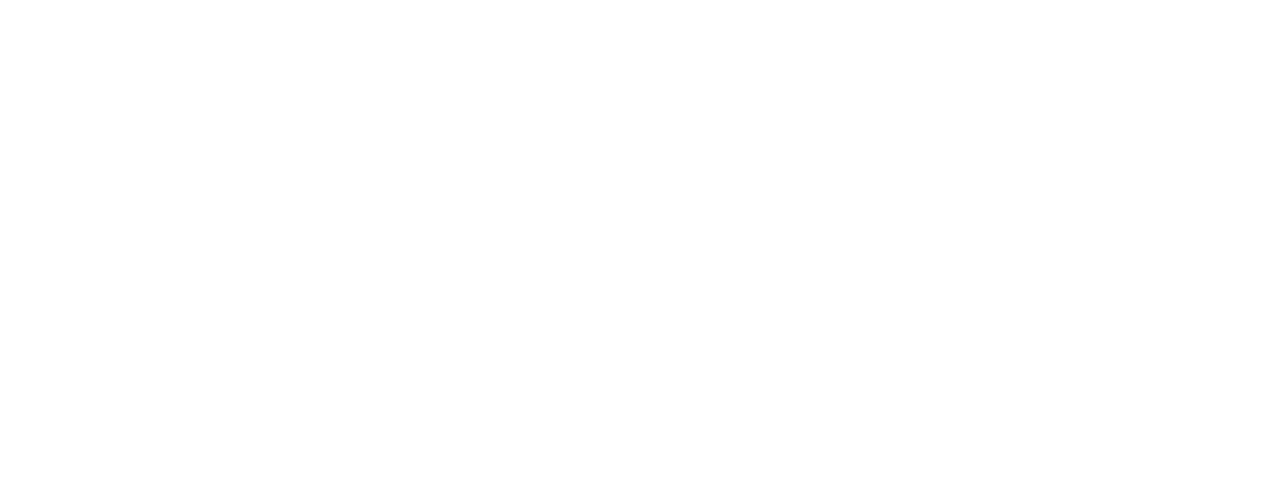
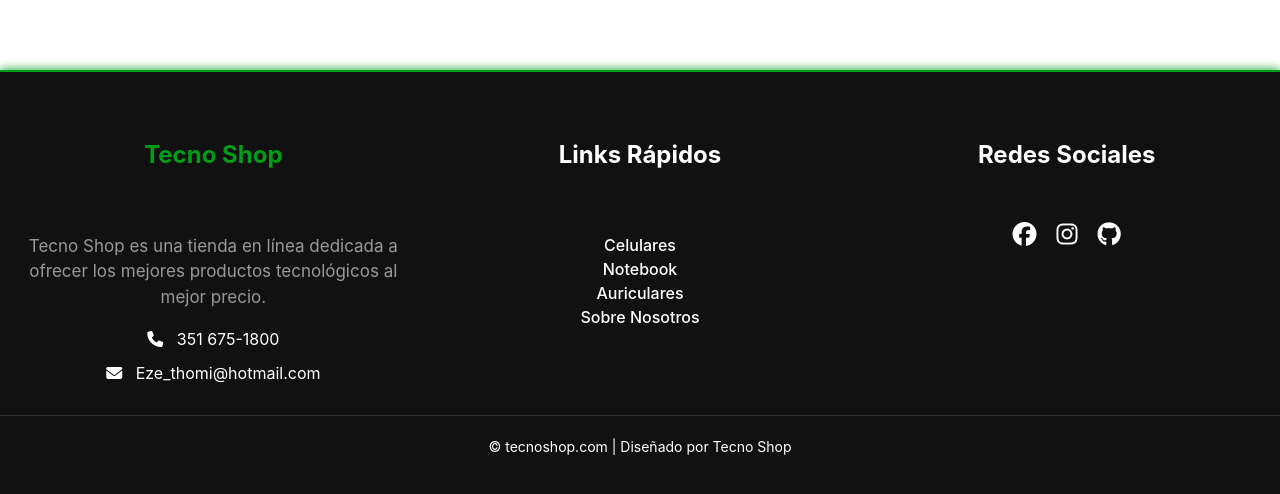
Before and after one commit to EZE1905/entrega_react, a React (Vite) app: page / in a window 1280 px wide. Shown: the part 1262-1756 px from the top of the page. Before the commit the page ends 1256 px from the top, so only its background shows below. Built offline with nearby package versions, Linux system fonts and the light colour scheme.

Commit message:
footer agregado

```diff
--- a/package.json
+++ b/package.json
@@ -10,6 +10,7 @@
     "preview": "vite preview"
   },
   "dependencies": {
+    "@fortawesome/fontawesome-free": "^6.6.0",
     "react": "^18.3.1",
     "react-dom": "^18.3.1",
     "react-icons": "^5.2.1"
--- a/src/App.jsx
+++ b/src/App.jsx
@@ -2,6 +2,7 @@
 import { useState } from "react";
 import Navbar from "./componentes/navbar.jsx";
 import Main from "./componentes/main.jsx";
+import Footer from "./componentes/Footer.jsx";
 import "./App.css";
 
 function App() {
@@ -14,6 +15,7 @@
                 <main>
                     <Main contenido={contenido} />
                 </main>
+                <Footer />
             </div>
         </>
     );
--- /dev/null
+++ b/src/componentes/Footer.css
@@ -0,0 +1,68 @@
+.footer {
+    background: #111;
+    color: #fff;
+    border-top: #009e18 2px solid;
+    box-shadow: #009e18 0px 0px 10px;
+    padding: 25px 0;
+    margin-top: 50px;
+    text-align: center;
+}
+
+.footer .footer-content {
+    display: flex;
+    justify-content: space-around;
+    align-items: flex-start;
+    flex-wrap: wrap;
+}
+
+.footer .footer-section {
+    flex: 1;
+    padding: 20px;
+    min-width: 200px;
+}
+
+.footer .logo-text {
+    font-size: 24px;
+    font-weight: bold;
+    color: #009e18;
+}
+
+.footer-section p {
+    font-size: 17px;
+}
+
+.footer .contact span {
+    display: block;
+    margin: 10px 0;
+}
+
+.footer .footer-section ul {
+    list-style: none;
+    padding: 0;
+}
+
+.footer .footer-section ul a {
+    color: #fff;
+    text-decoration: none;
+}
+
+.footer .footer-section ul a:hover {
+    color: #009e18;
+}
+
+.footer .footer-bottom {
+    padding: 20px;
+    font-size: 14px;
+    border-top: 1px solid #333;
+}
+
+.footer .social-links a {
+    font-size: 24px;
+    margin: 0 10px;
+    color: #fff;
+    text-decoration: none;
+}
+
+.footer .social-links a:hover {
+    color: #009e18;
+}
--- /dev/null
+++ b/src/componentes/Footer.jsx
@@ -0,0 +1,68 @@
+import React from "react";
+import "../componentes/Footer.css";
+import "@fortawesome/fontawesome-free/css/all.min.css";
+
+export default function Footer() {
+    return (
+        <footer className="footer">
+            <div className="footer-content">
+                <div className="footer-section about">
+                    <h2 className="logo-text">Tecno Shop</h2>
+                    <br />
+                    <p>
+                        Tecno Shop es una tienda en línea dedicada a ofrecer los
+                        mejores productos tecnológicos al mejor precio.
+                    </p>
+                    <div className="contact">
+                        <span>
+                            <i className="fas fa-phone"></i> &nbsp; 351 675-1800
+                        </span>
+                        <span>
+                            <i className="fas fa-envelope"></i> &nbsp;
+                            Eze_thomi@hotmail.com
+                        </span>
+                    </div>
+                </div>
+
+                <div className="footer-section links">
+                    <h2>Links Rápidos</h2>
+                    <br />
+                    <ul>
+                        <a href="#">
+                            <li>Celulares</li>
+                        </a>
+                        <a href="#">
+                            <li>Notebook</li>
+                        </a>
+                        <a href="#">
+                            <li>Auriculares</li>
+                        </a>
+                        <a href="#">
+                            <li>Sobre Nosotros</li>
+                        </a>
+                    </ul>
+                </div>
+
+                <div className="footer-section social">
+                    <h2>Redes Sociales</h2>
+                    <br />
+                    <div className="social-links">
+                        <a href="https://web.facebook.com/ezequiel.albornoz.330?locale=es_LA">
+                            <i className="fab fa-facebook"></i>
+                        </a>
+                        <a href="https://www.instagram.com/eze.pece/">
+                            <i className="fab fa-instagram"></i>
+                        </a>
+                        <a href="https://github.com/EZE1905">
+                            <i className="fab fa-github"></i>
+                        </a>
+                    </div>
+                </div>
+            </div>
+
+            <div className="footer-bottom">
+                &copy; tecnoshop.com | Diseñado por Tecno Shop
+            </div>
+        </footer>
+    );
+}
--- a/src/componentes/main.css
+++ b/src/componentes/main.css
@@ -12,7 +12,7 @@
     box-shadow: #009e18 0px 0px 10px;
     max-width: 300px;
     max-height: 800px;
-    margin: 1rem;
+    margin: 1.5rem;
     transition: transform 0.2s;
 }
 
@@ -66,7 +66,7 @@
     display: flex;
     justify-content: center;
     align-items: center;
-    filter: drop-shadow(0 0 0.5rem #009e18);
+    filter: drop-shadow(0 0 0.1rem #009e18);
 }
 
 /* Sobre nosotros */
@@ -75,9 +75,10 @@
     padding: 2rem;
 }
 
-.about h2 {
+.about-title {
     font-size: 3rem;
-    margin: 0;
+    margin: 1rem 0 2rem;
+    text-align: center;
     color: #ddd;
     filter: drop-shadow(0 0 0.5rem #009e18);
 }
--- a/src/componentes/main.jsx
+++ b/src/componentes/main.jsx
@@ -12,7 +12,7 @@
             content = (
                 <div className="main">
                     <div className="titulo-contenedor">
-                        <h1>Catálogo de Celulares</h1>
+                        <h2 className="about-title">Catálogo de Celulares</h2>
                     </div>
                     {celularesData.map((celular, index) => (
                         <div className="card" key={index}>
@@ -36,7 +36,7 @@
             content = (
                 <div className="main">
                     <div className="titulo-contenedor">
-                        <h1>Catálogo de Notebooks</h1>
+                        <h2 className="about-title">Catálogo de Notebooks</h2>
                     </div>
                     {notebookData.map((notebook, index) => (
                         <div className="card" key={index}>
@@ -60,7 +60,7 @@
             content = (
                 <div className="main">
                     <div className="titulo-contenedor">
-                        <h1>Catálogo de Auriculares</h1>
+                        <h2 className="about-title">Catálogo de Auriculares</h2>
                     </div>
                     {auricularesData.map((auriculares, index) => (
                         <div className="card" key={index}>
@@ -86,7 +86,7 @@
             content = (
                 <div className="main">
                     <div className="about">
-                        <h2>Sobre Nosotros</h2>
+                        <h2 className="about-title">Sobre Nosotros</h2>
                         <p>
                             Bienvenido a Tecno Shop, tu tienda de tecnología de
                             confianza. Ofrecemos una amplia gama de productos
--- a/src/componentes/navbar.css
+++ b/src/componentes/navbar.css
@@ -1,11 +1,11 @@
 .navbar {
-    background-color: #141414;
+    background-color: #111;
     padding: 1rem;
     padding-right: 3rem;
     display: flex;
     justify-content: space-between;
     align-items: center;
-    border-bottom: #009e18 3px solid;
+    border-bottom: #009e18 2px solid;
     box-shadow: #009e18 0px 0px 10px;
     position: sticky;
     top: 0;
```
Also changed, not shown: 1 other file (tests, documents, lock files or other folders).
